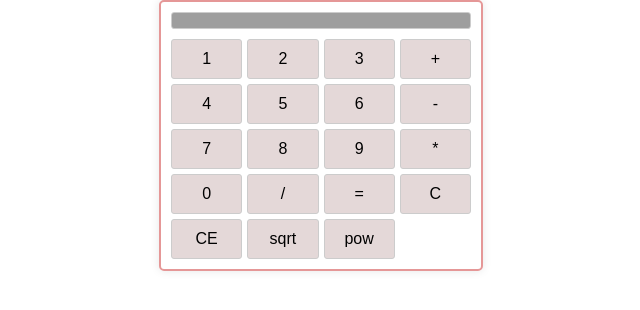
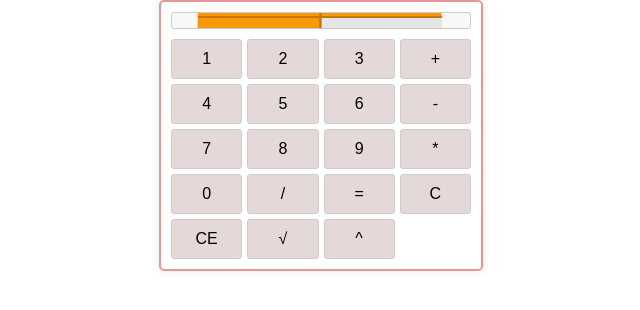
Before and after one commit to Hayweezyana/reactjs_calculator, a React (Create React App) app: page / in a window 1280 px wide. Shown: the top 310 px of the page, without its empty margins (319-959 px from the left). Built offline with nearby package versions, Linux system fonts and the light colour scheme; grey boxes are pictures that could not be loaded.

Commit message:
file-path_updates

```diff
--- a/src/Calculator.css
+++ b/src/Calculator.css
@@ -8,7 +8,7 @@
 }
 
 .display {
-  background-image: url('http://www.w3.org/2000/svg');
+  background-image: url('/src/475497.png');
   background-size: cover;
   background-repeat: no-repeat;
   background-position: center;
--- a/src/Calculator.js
+++ b/src/Calculator.js
@@ -34,7 +34,7 @@ function Calculator() {
         <div className="result">{result}</div>
       </div>
       <div className="buttons">
-        {[1, 2, 3, "+", 4, 5, 6, "-", 7, 8, 9, "*", 0, "/", "=", "C", "CE", "sqrt", "pow"].map((value) => (
+        {[1, 2, 3, "+", 4, 5, 6, "-", 7, 8, 9, "*", 0, "/", "=", "C", "CE", "√", "^"].map((value) => (
           <button key={value} onClick={() => handleButtonClick(value)}>
             {value}
           </button>
```
Also changed, not shown: src/475497.png (added).
